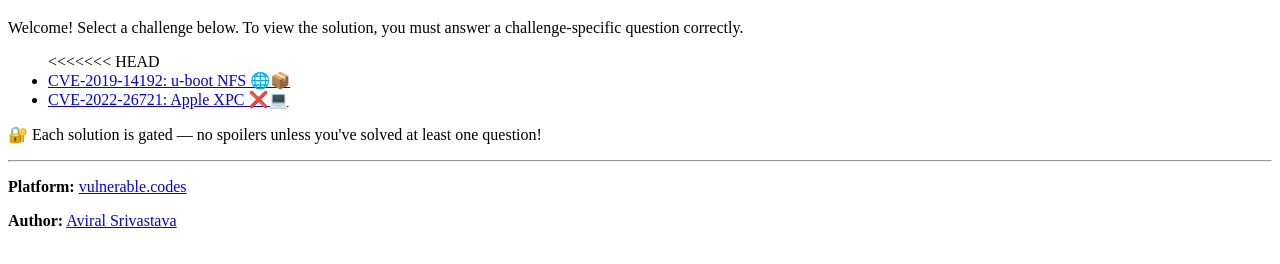
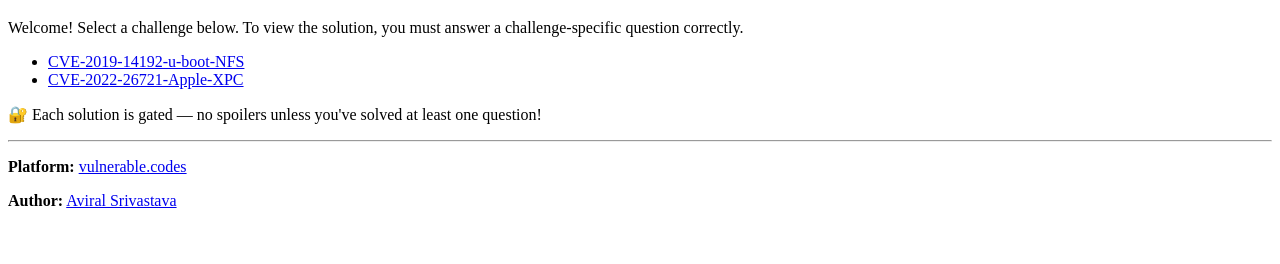
Before and after one commit to Aviral2642/secure-code-vulnerable.code-solutions, a plain HTML site: page index.html in a window 1280 px wide. Shown: the part 62-326 px from the top of the page. Drawn offline with Linux system fonts and the light colour scheme.

Commit message:
Update index.html

```diff
--- a/index.html
+++ b/index.html
@@ -9,9 +9,8 @@
   <p>Welcome! Select a challenge below. To view the solution, you must answer a challenge-specific question correctly.</p>
 
   <ul>
-<<<<<<< HEAD
-    <li><a href="CVE-2019-14192-u-boot-NFS/index.html">CVE-2019-14192: u-boot NFS 🌐📦</a></li>
-    <li><a href="CVE-2022-26721-Apple-XPC/index.html">CVE-2022-26721: Apple XPC ❌💻</a></li>
+    <li><a href="challenge-cve-2019-14192/index.html">CVE-2019-14192-u-boot-NFS</a></li>
+    <li><a href="challenge-cve-2022-26721/index.html">CVE-2022-26721-Apple-XPC</a></li>
   </ul>
 
   <p>🔐 Each solution is gated — no spoilers unless you've solved at least one question!</p>
```
